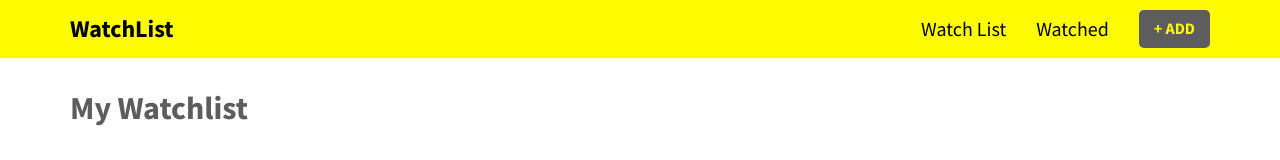
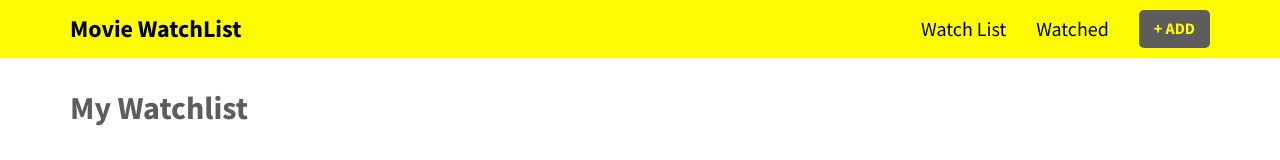
Before and after one commit to DebjitPramanick/Movie-Watchlist, a React (Create React App) app: page / in a window 1280 px wide. Shown: the top 160 px of the page. Built offline with nearby package versions, Linux system fonts and the light colour scheme.

Commit message:
Version 1

```diff
--- a/src/components/Header.js
+++ b/src/components/Header.js
@@ -8,7 +8,7 @@
             <div className="container">
                 <div className="inner-content">
                     <div className="brand">
-                        <Link to="/">WatchList</Link>
+                        <Link to="/">Movie WatchList</Link>
                     </div>
 
                     <ul className="nav-links">
```
Also changed, not shown: 1 other file (tests, documents, lock files or other folders).
